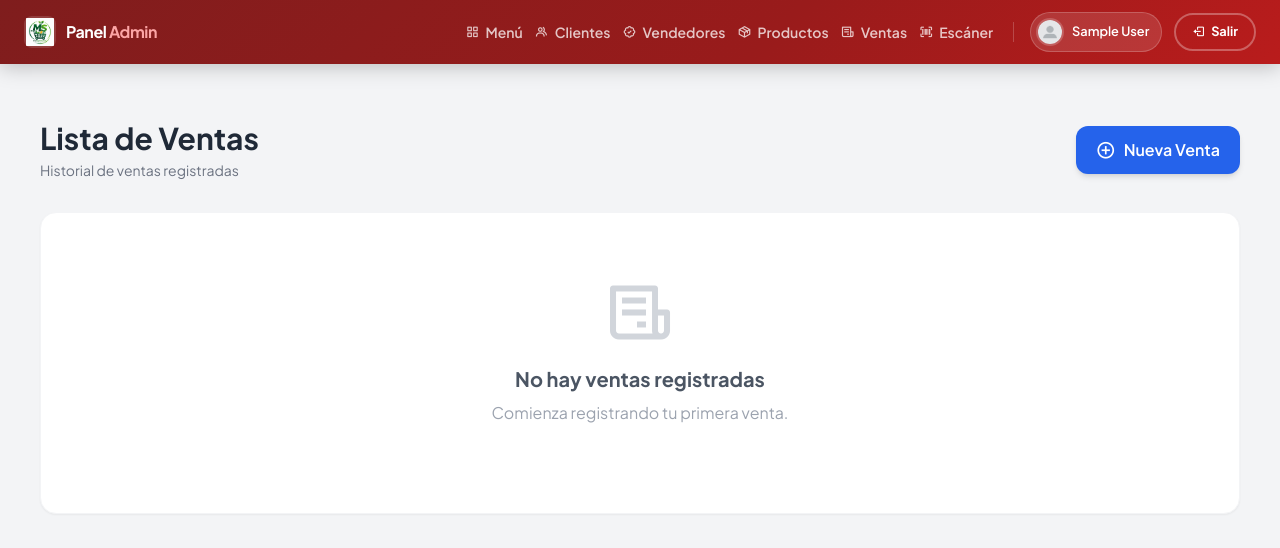
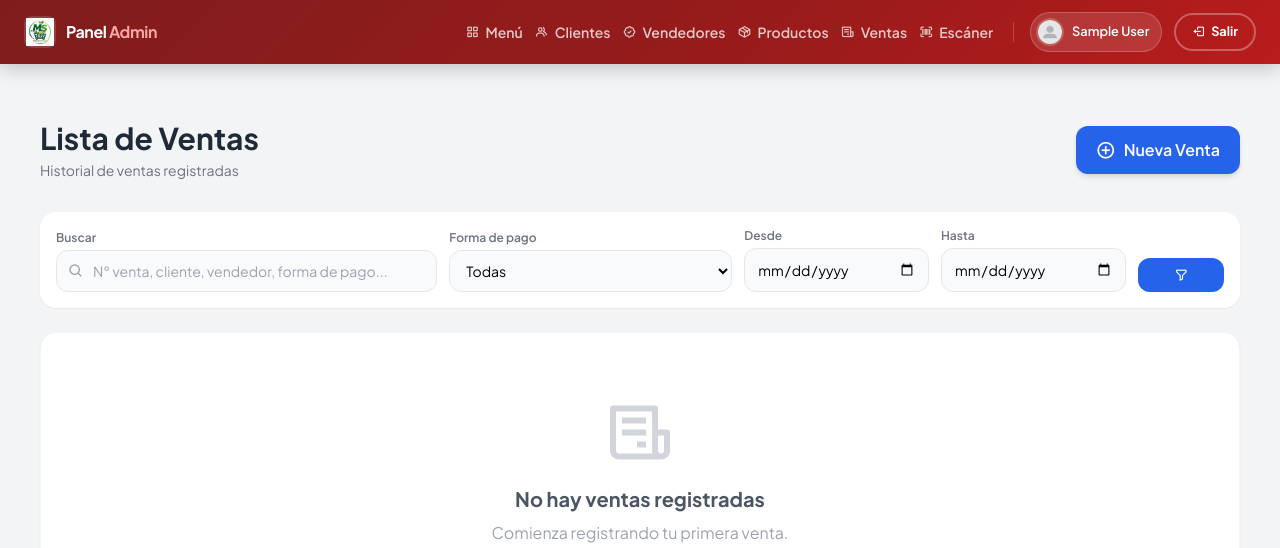
Before and after one commit to Kadir011/Sistema-de-Ventas-Supermercado, a Django app: page /admin/ventas/ in a window 1280 px wide. Shown: the top 548 px of the page. Run offline with Django 5.2, Linux system fonts and the light colour scheme; the visitor is signed in with stand-in values (Sample User, id 1); data that the repository does not hold is empty; some libraries are stand-ins or nearby versions.

Commit message:
Añade filtros de búsqueda por forma de pago y fechas en la lista de ventas, mejorando la usabilidad y la experiencia del usuario.

```diff
--- a/core/super/views/sale.py
+++ b/core/super/views/sale.py
@@ -14,7 +14,7 @@ from django.http import JsonResponse
 from django.db import transaction
 from django.db.models import Q, F, Sum
 from decimal import Decimal
-from core.super.models import Sale, SaleDetail, Product
+from core.super.models import Sale, SaleDetail, Product, PaymentMethod
 from core.super.form.sale import SaleForm
 from core.super.services.idempotency_service import IdempotencyService
 from django.http import HttpResponse
@@ -34,18 +34,31 @@ class SaleListView(AdminRequiredMixin, ListView):
 
     def get_queryset(self):
         q = self.request.GET.get('q')
-        self.query = Q()
-        if q is not None:
-            self.query.add(
+        payment_id = self.request.GET.get('payment')
+        date_from = self.request.GET.get('date_from')
+        date_to = self.request.GET.get('date_to')
+
+        query = Q()
+        if q:
+            query &= (
                 Q(id_sale__icontains=q) |
                 Q(customer__name__icontains=q) |
                 Q(customer__last_name__icontains=q) |
                 Q(seller__name__icontains=q) |
                 Q(seller__last_name__icontains=q) |
-                Q(payment__name__icontains=q),
-                Q.OR
+                Q(payment__name__icontains=q)
             )
-        return self.model.objects.filter(self.query).order_by('-sale_date')
+
+        qs = self.model.objects.filter(query).select_related('customer', 'seller', 'payment')
+
+        if payment_id:
+            qs = qs.filter(payment_id=payment_id)
+        if date_from:
+            qs = qs.filter(sale_date__date__gte=date_from)
+        if date_to:
+            qs = qs.filter(sale_date__date__lte=date_to)
+
+        return qs.order_by('-sale_date')
 
     def get_context_data(self, **kwargs):
         context = super().get_context_data(**kwargs)
@@ -57,6 +70,11 @@ class SaleListView(AdminRequiredMixin, ListView):
         context['total_recaudado'] = (
             self.get_queryset().aggregate(t=Sum('total'))['t'] or Decimal('0')
         )
+        context['payment_methods'] = PaymentMethod.objects.order_by('name')
+        context['search_query'] = self.request.GET.get('q', '')
+        context['selected_payment'] = self.request.GET.get('payment', '')
+        context['date_from'] = self.request.GET.get('date_from', '')
+        context['date_to'] = self.request.GET.get('date_to', '')
         return context
 
 
--- a/templates/super/sales/sale_list.html
+++ b/templates/super/sales/sale_list.html
@@ -15,6 +15,52 @@
             <i class='bx bx-plus-circle text-xl'></i> Nueva Venta
         </a>
     </div>
+
+    <!-- Búsqueda y filtros -->
+    <form method="get" class="bg-white rounded-2xl shadow-sm p-4 mb-6 grid grid-cols-1 sm:grid-cols-2 lg:grid-cols-12 gap-3 items-end">
+        <div class="lg:col-span-4">
+            <label class="block text-xs font-semibold text-gray-500 mb-1">Buscar</label>
+            <div class="relative">
+                <i class='bx bx-search absolute left-3 top-1/2 -translate-y-1/2 text-gray-400'></i>
+                <input type="text" name="q" value="{{ search_query }}"
+                       placeholder="N° venta, cliente, vendedor, forma de pago..."
+                       class="w-full pl-9 pr-3 py-2.5 rounded-xl border border-gray-200 bg-gray-50 text-sm focus:outline-none focus:border-blue-400 focus:bg-white transition-all">
+            </div>
+        </div>
+
+        <div class="lg:col-span-3">
+            <label class="block text-xs font-semibold text-gray-500 mb-1">Forma de pago</label>
+            <select name="payment" class="w-full px-3 py-2.5 rounded-xl border border-gray-200 bg-gray-50 text-sm focus:outline-none focus:border-blue-400">
+                <option value="">Todas</option>
+                {% for p in payment_methods %}
+                <option value="{{ p.id_payment_method }}" {% if selected_payment == p.id_payment_method|stringformat:'s' %}selected{% endif %}>{{ p.name }}</option>
+                {% endfor %}
+            </select>
+        </div>
+
+        <div class="lg:col-span-2">
+            <label class="block text-xs font-semibold text-gray-500 mb-1">Desde</label>
+            <input type="date" name="date_from" value="{{ date_from }}"
+                   class="w-full px-3 py-2.5 rounded-xl border border-gray-200 bg-gray-50 text-sm focus:outline-none focus:border-blue-400">
+        </div>
+
+        <div class="lg:col-span-2">
+            <label class="block text-xs font-semibold text-gray-500 mb-1">Hasta</label>
+            <input type="date" name="date_to" value="{{ date_to }}"
+                   class="w-full px-3 py-2.5 rounded-xl border border-gray-200 bg-gray-50 text-sm focus:outline-none focus:border-blue-400">
+        </div>
+
+        <div class="sm:col-span-2 lg:col-span-1 flex gap-2 justify-end">
+            {% if search_query or selected_payment or date_from or date_to %}
+            <a href="{% url 'super:sale_list' %}" title="Limpiar filtros" class="flex items-center justify-center px-3 py-2.5 rounded-xl border border-gray-200 text-gray-500 hover:bg-gray-50 transition-all">
+                <i class='bx bx-x text-lg'></i>
+            </a>
+            {% endif %}
+            <button type="submit" class="flex-1 flex items-center justify-center gap-1.5 bg-blue-600 hover:bg-blue-700 text-white px-4 py-2.5 rounded-xl text-sm font-semibold transition-all">
+                <i class='bx bx-filter-alt'></i>
+            </button>
+        </div>
+    </form>
 
     {% if sales %}
     <div class="bg-white rounded-2xl shadow-md overflow-hidden">
```
